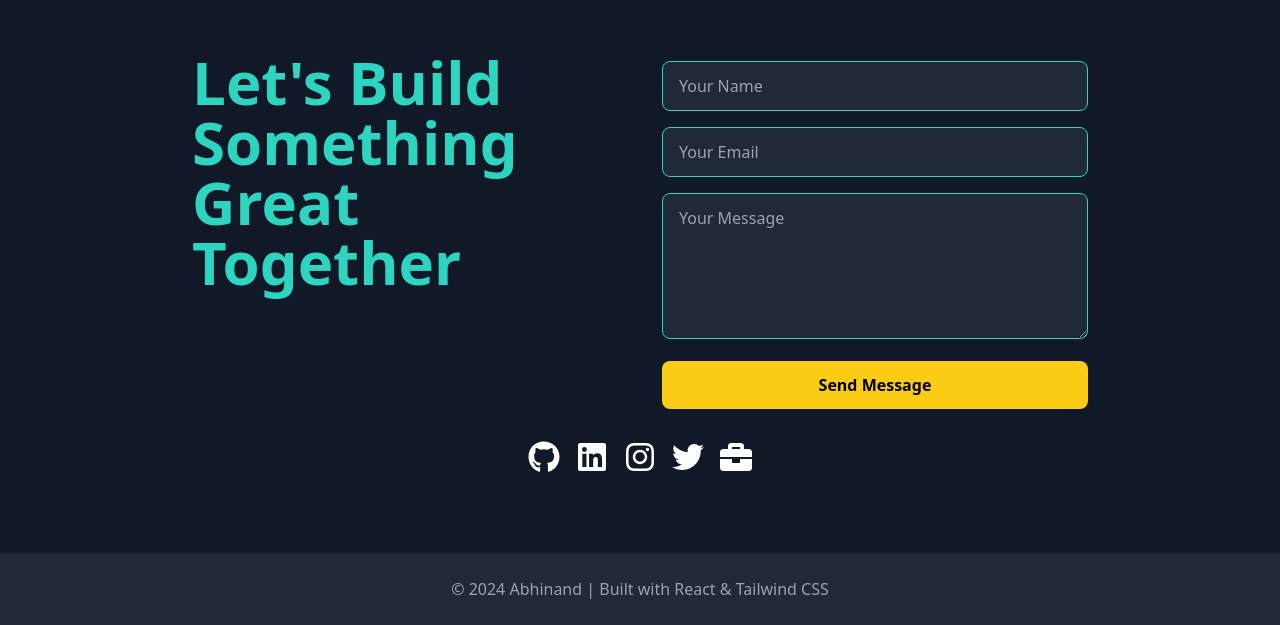
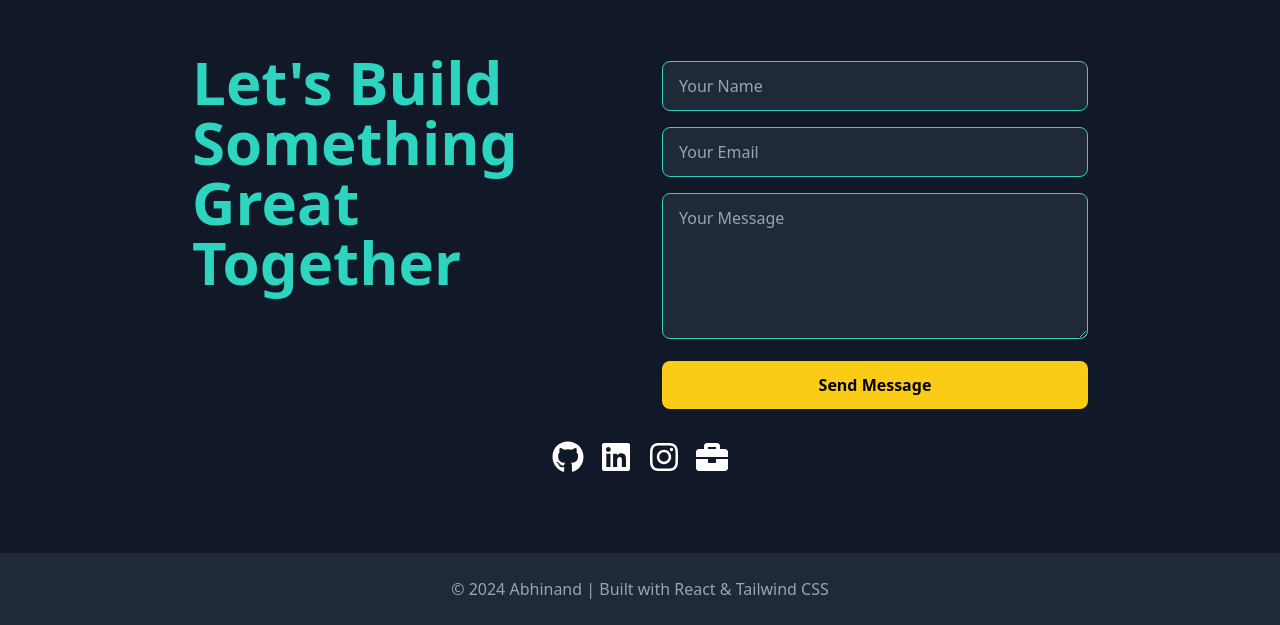
Before and after one commit to Abhinand2004/portfolio, a React (Vite) app: page / in a window 1280 px wide. Shown: the part 3219-3844 px from the top of the page. Built offline with nearby package versions, Linux system fonts and the light colour scheme.

Commit message:
firebase-connected

```diff
--- a/src/components/Contact.jsx
+++ b/src/components/Contact.jsx
@@ -102,9 +102,6 @@ const Contact = () => {
         <a href="https://instagram.com" target="_blank" rel="noopener noreferrer">
           <FaInstagram size={32} className="hover:text-yellow-400" />
         </a>
-        <a href="https://twitter.com" target="_blank" rel="noopener noreferrer">
-          <FaTwitter size={32} className="hover:text-yellow-400" />
-        </a>
         <a href="https://indeed.com" target="_blank" rel="noopener noreferrer">
           <FaBriefcase size={32} className="hover:text-yellow-400" />
         </a>
```
